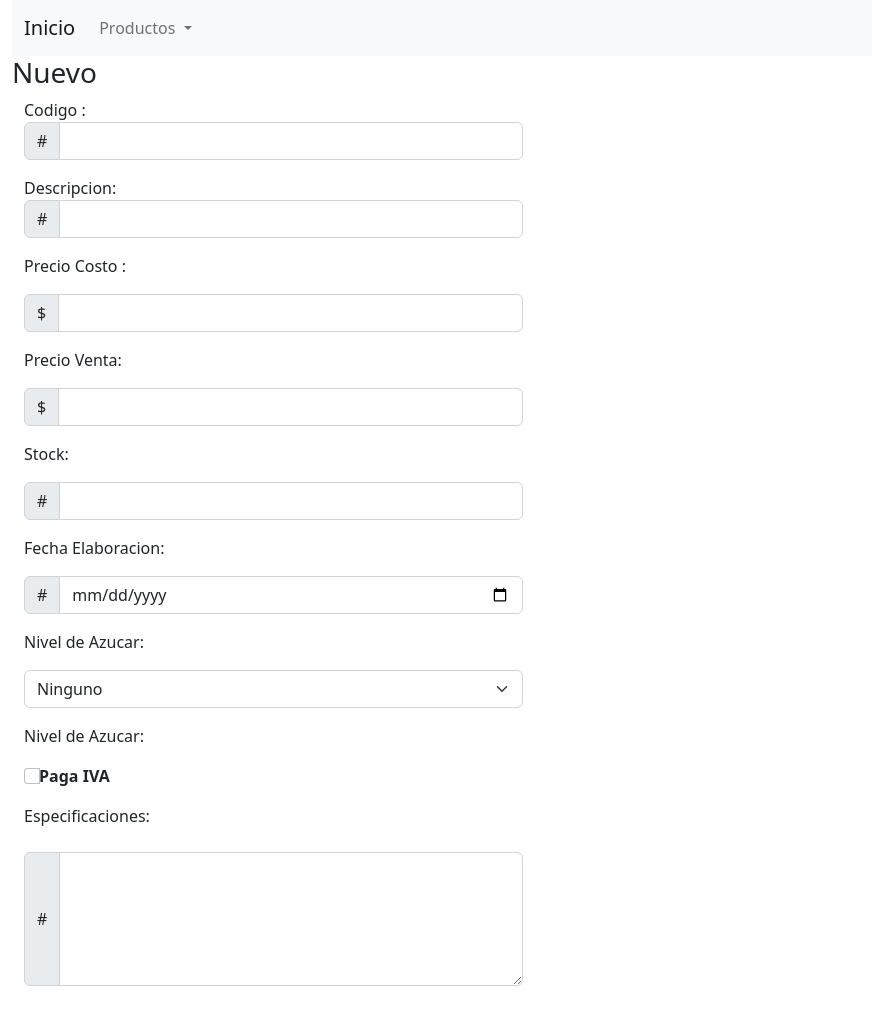
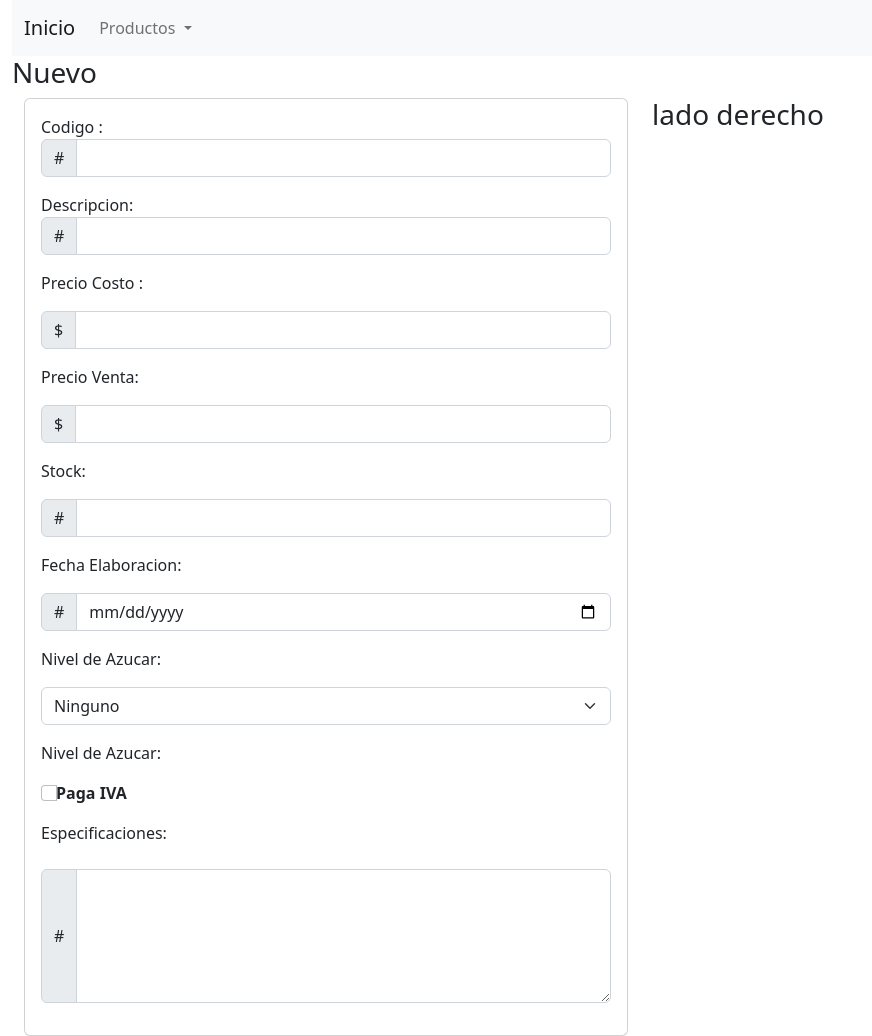
Before and after one commit to IsaacC00/proyecto-GitHub, a PHP site: page /view/proNuevo.php in a window 1280 px wide. Shown: the whole page, without its empty margins (0-872 px from the left). Before the commit the page ends 986 px from the top, so only its background shows below. Run offline with PHP 8.4, Linux system fonts and the light colour scheme.

Commit message:
cambios en proNuevo

```diff
--- a/view/proNuevo.php
+++ b/view/proNuevo.php
@@ -6,10 +6,16 @@
 
 <div class="container-fluid">
 
+
+    <form method="post">
+
         <div class="row">
 
-        <div class="col-5">
-            <form action="post">
+            <div class="col-6">
+                   <div class="card card-primary">
+
+                    <div class="card-body">
+
                         <label for="">Codigo :</label>
                         <div class="input-group mb-3">
                         <span class="input-group-text" id="basic-addon1">#</span>
@@ -71,13 +77,25 @@
                         <span class="input-group-text" id="basic-addon1">#</span>
                         <textarea name="txtEspecifi" class="form-control" id="" cols="10" rows="5"></textarea>
                         </div>
-
-            </form>
+                        </div>
                 </div>
 
             </div>
 
+            <div class="col-6">
+            <h3>lado derecho</h3>
             </div>
+
+
+        </div>
+
+
+    </form>
+
+</div>
+
+
+
 
 <?php
     include_once "footer.php";
```
Lines whose indentation alone changed are shown as unchanged.
